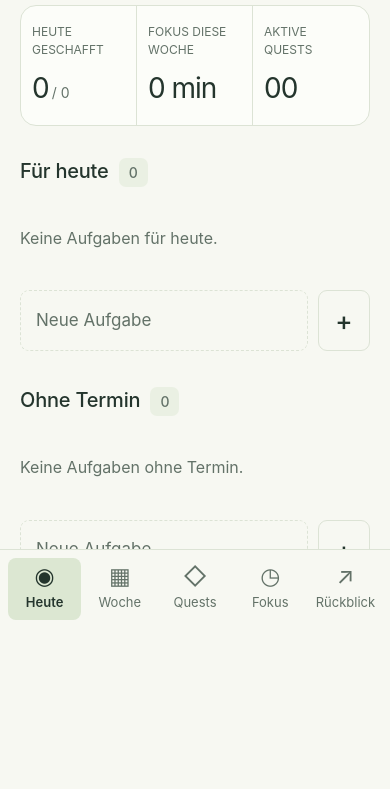
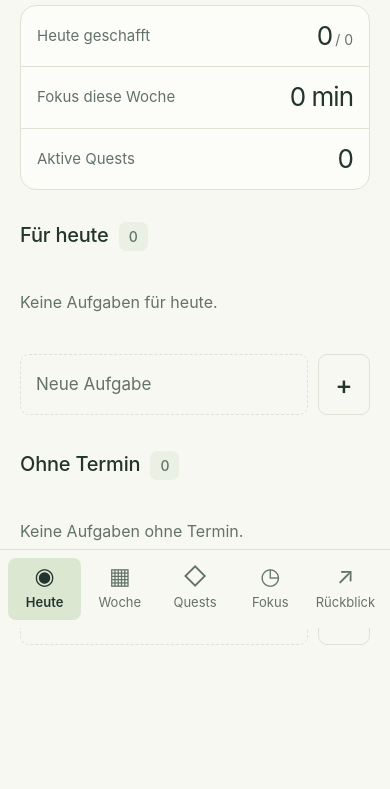
Before and after one commit to andi-0309/opdracht, a Laravel app: page / in a window 390 px wide. Shown: the part 216-1005 px from the top of the page. Before the commit the page ends 836 px from the top, so only its background shows below. Run offline with Laravel 12, Linux system fonts and the light colour scheme; the visitor is signed in with stand-in values (Sample User, id 1); data that the repository does not hold is empty; parts of the project's set-up code (start-up, migrations or seed data) failed here and were passed over.

Commit message:
Keep mobile summary labels readable without wrapping

```diff
--- a/public/app.css
+++ b/public/app.css
@@ -256,10 +256,10 @@ label textarea { min-height: 110px; resize: vertical; }
     #install { font-size: 15px; }
     .page-header { padding: 28px 0 24px; }
     .page-header h1 { font-size: 38px; }
-    .stats-strip { margin: 5px 0 30px; }
-    .stat { padding: 17px 11px; }
-    .stat-label { font-size: 12px; line-height: 1.5; letter-spacing: 0; }
-    .stat-value { font-size: 28px; margin-top: 10px; line-height: 1.4; }
+    .stats-strip { grid-template-columns: 1fr; margin: 5px 0 30px; }
+    .stat { display: grid; grid-template-columns: minmax(0, 1fr) auto; align-items: center; gap: 12px; padding: 12px 16px; border-right: 0; border-bottom: 1px solid var(--line); }
+    .stat-label { font-size: 15px; line-height: 1.5; letter-spacing: 0; }
+    .stat-value { font-size: 26px; margin-top: 0; line-height: 1.4; text-align: right; white-space: nowrap; }
     .stat-value small { font-size: 14px; margin-left: 3px; }
     .task { padding: 14px 0; gap: 10px; }
     .task-title { font-size: 18px; }
@@ -282,7 +282,7 @@ label textarea { min-height: 110px; resize: vertical; }
 }
 @media (max-width: 370px) {
     .app-layout main { padding-left: 14px; padding-right: 14px; }
-    .stat { padding: 15px 8px; }
+    .stat { padding: 12px 14px; }
     .stat-value { font-size: 25px; }
     .nav a { font-size: 12px; }
     .week-grid { margin-right: -14px; padding-right: 14px; }
--- a/public/app.js
+++ b/public/app.js
@@ -74,7 +74,7 @@ function stats() {
     const todayTasks = state.tasks.filter(t => dateValue(t.scheduled_for) === state.today);
     const done = todayTasks.filter(t => t.completed_at).length;
     const active = state.quests.filter(q => !q.completed_at).length;
-    return `<div class="stats-strip"><div class="stat"><span class="stat-label">HEUTE GESCHAFFT <span class="stat-decoration">✓</span></span><span class="stat-value">${done}<small>/ ${todayTasks.length}</small></span></div><div class="stat"><span class="stat-label">FOKUS DIESE WOCHE <span class="stat-decoration">◷</span></span><span class="stat-value">${escapeHtml(duration(state.weekly.seconds))}</span></div><div class="stat"><span class="stat-label">AKTIVE QUESTS <span class="stat-decoration">◇</span></span><span class="stat-value">${active.toString().padStart(2,'0')}</span></div></div>`;
+    return `<div class="stats-strip"><div class="stat"><span class="stat-label">Heute geschafft <span class="stat-decoration">✓</span></span><span class="stat-value">${done}<small>/ ${todayTasks.length}</small></span></div><div class="stat"><span class="stat-label">Fokus diese Woche <span class="stat-decoration">◷</span></span><span class="stat-value">${escapeHtml(duration(state.weekly.seconds))}</span></div><div class="stat"><span class="stat-label">Aktive Quests <span class="stat-decoration">◇</span></span><span class="stat-value">${active}</span></div></div>`;
 }
 function taskRow(task, compact = false) {
     const running = state.focus?.task_id === task.id;
@@ -110,7 +110,7 @@ function focusScreen() {
 function reviewScreen() {
     const quests=state.quests.map(q=>({...q,seconds:state.tasks.filter(t=>t.quest_id===q.id).reduce((sum,t)=>sum+Number(t.focus_seconds||0),0)})).filter(q=>q.seconds>0).sort((a,b)=>b.seconds-a.seconds);
     const total=quests.reduce((sum,q)=>sum+q.seconds,0);
-    return header('Rückblick') + `<div class="stats-strip"><div class="stat"><span class="stat-label">FOKUS DIESE WOCHE</span><span class="stat-value">${duration(state.weekly.seconds)}</span></div><div class="stat"><span class="stat-label">DIESE WOCHE ERLEDIGT</span><span class="stat-value">${state.weekly.completed}<small>Aufgaben</small></span></div><div class="stat"><span class="stat-label">QUESTS ABGESCHLOSSEN</span><span class="stat-value">${state.quests.filter(q=>q.completed_at).length}</span></div></div><section class="review-panel"><h2>Fokuszeit nach Quest</h2><p class="review-note">Gesamtzeit der vorhandenen Aufgaben.</p>${quests.length?quests.map(q=>`<div class="review-row">${tag(q)}<strong>${duration(q.seconds)}</strong></div><div class="review-bar"><span style="width:${Math.round(q.seconds/total*100)}%;background:${color(q.color)}"></span></div>`).join(''):'<p class="empty-small">Noch keine Fokuszeit gespeichert.</p>'}</section>`;
+    return header('Rückblick') + `<div class="stats-strip"><div class="stat"><span class="stat-label">Fokus diese Woche</span><span class="stat-value">${duration(state.weekly.seconds)}</span></div><div class="stat"><span class="stat-label">DIESE WOCHE ERLEDIGT</span><span class="stat-value">${state.weekly.completed}<small>Aufgaben</small></span></div><div class="stat"><span class="stat-label">QUESTS ABGESCHLOSSEN</span><span class="stat-value">${state.quests.filter(q=>q.completed_at).length}</span></div></div><section class="review-panel"><h2>Fokuszeit nach Quest</h2><p class="review-note">Gesamtzeit der vorhandenen Aufgaben.</p>${quests.length?quests.map(q=>`<div class="review-row">${tag(q)}<strong>${duration(q.seconds)}</strong></div><div class="review-bar"><span style="width:${Math.round(q.seconds/total*100)}%;background:${color(q.color)}"></span></div>`).join(''):'<p class="empty-small">Noch keine Fokuszeit gespeichert.</p>'}</section>`;
 }
 function render() {
     if(!state) return;
@@ -201,7 +201,7 @@ function pwaError(error) {
     output.hidden = false;
 }
 if ('serviceWorker' in navigator) {
-    navigator.serviceWorker.register('/sw.js?v=4').then(registration => {
+    navigator.serviceWorker.register('/sw.js?v=5').then(registration => {
         const watch = () => {
             const worker = registration.installing;
             worker?.addEventListener('statechange', () => {
--- a/public/offline.html
+++ b/public/offline.html
@@ -1 +1 @@
-<!doctype html><html lang="de"><head><meta charset="utf-8"><meta name="viewport" content="width=device-width,initial-scale=1"><meta name="theme-color" content="#f7f8f2"><title>Offline · Opdracht</title><script src="/theme.js?v=4"></script><link rel="stylesheet" href="/app.css?v=4"><link rel="icon" href="/icons/icon.svg?v=4"></head><body class="login-body"><div class="appearance"><label class="theme-picker"><span class="sr-only">Darstellung</span><select data-theme-select aria-label="Darstellung"><option value="system">System</option><option value="light">Hell</option><option value="dark">Dunkel</option></select></label></div><main class="login-wrap"><a class="brand" href="/"><span class="brand-mark">o</span>opdracht<span class="brand-dot">.</span></a><div class="login-card"><h1>Offline</h1><p class="intro">Keine Verbindung zum Server. Aufgaben können erst mit Verbindung geladen und bearbeitet werden.</p><p class="tiny">Ein gestarteter Timer läuft weiter.</p><a href="/" class="button primary wide">Erneut verbinden <span>↗</span></a></div></main></body></html>
+<!doctype html><html lang="de"><head><meta charset="utf-8"><meta name="viewport" content="width=device-width,initial-scale=1"><meta name="theme-color" content="#f7f8f2"><title>Offline · Opdracht</title><script src="/theme.js?v=5"></script><link rel="stylesheet" href="/app.css?v=5"><link rel="icon" href="/icons/icon.svg?v=5"></head><body class="login-body"><div class="appearance"><label class="theme-picker"><span class="sr-only">Darstellung</span><select data-theme-select aria-label="Darstellung"><option value="system">System</option><option value="light">Hell</option><option value="dark">Dunkel</option></select></label></div><main class="login-wrap"><a class="brand" href="/"><span class="brand-mark">o</span>opdracht<span class="brand-dot">.</span></a><div class="login-card"><h1>Offline</h1><p class="intro">Keine Verbindung zum Server. Aufgaben können erst mit Verbindung geladen und bearbeitet werden.</p><p class="tiny">Ein gestarteter Timer läuft weiter.</p><a href="/" class="button primary wide">Erneut verbinden <span>↗</span></a></div></main></body></html>
--- a/public/sw.js
+++ b/public/sw.js
@@ -1,7 +1,7 @@
 'use strict';
-const CACHE = 'opdracht-static-v4';
-const OFFLINE_URL = '/offline.html?v=4';
-const ASSETS = [OFFLINE_URL, '/app.css?v=4', '/app.js?v=4', '/theme.js?v=4', '/icons/icon.svg?v=4', '/icons/icon-192.png?v=4', '/icons/icon-512.png?v=4', '/icons/apple-touch-icon.png?v=4', '/manifest.webmanifest?v=4'];
+const CACHE = 'opdracht-static-v5';
+const OFFLINE_URL = '/offline.html?v=5';
+const ASSETS = [OFFLINE_URL, '/app.css?v=5', '/app.js?v=5', '/theme.js?v=5', '/icons/icon.svg?v=5', '/icons/icon-192.png?v=5', '/icons/icon-512.png?v=5', '/icons/apple-touch-icon.png?v=5', '/manifest.webmanifest?v=5'];
 self.addEventListener('install', event => {
     event.waitUntil(caches.open(CACHE).then(cache => cache.addAll(ASSETS.map(url => new Request(url, {cache: 'reload'})))).then(() => self.skipWaiting()));
 });
--- a/resources/views/app.blade.php
+++ b/resources/views/app.blade.php
@@ -6,12 +6,12 @@
     <meta name="theme-color" content="#f7f8f2">
     <meta name="csrf-token" content="{{ csrf_token() }}">
     <meta name="description" content="Aufgaben, Quests und Fokuszeiten.">
-    <link rel="manifest" href="/manifest.webmanifest?v=4">
-    <link rel="icon" href="/icons/icon.svg?v=4" type="image/svg+xml">
-    <link rel="apple-touch-icon" href="/icons/apple-touch-icon.png?v=4">
-    <script src="/theme.js?v=4"></script>
-    <link rel="stylesheet" href="/app.css?v=4">
-    <script src="/app.js?v=4" defer></script>
+    <link rel="manifest" href="/manifest.webmanifest?v=5">
+    <link rel="icon" href="/icons/icon.svg?v=5" type="image/svg+xml">
+    <link rel="apple-touch-icon" href="/icons/apple-touch-icon.png?v=5">
+    <script src="/theme.js?v=5"></script>
+    <link rel="stylesheet" href="/app.css?v=5">
+    <script src="/app.js?v=5" defer></script>
     <title>Opdracht</title>
 </head>
 <body>
--- a/resources/views/login.blade.php
+++ b/resources/views/login.blade.php
@@ -1,6 +1,6 @@
 <!doctype html>
 <html lang="de">
-<head><meta charset="utf-8"><meta name="viewport" content="width=device-width, initial-scale=1, viewport-fit=cover"><meta name="theme-color" content="#f7f8f2"><link rel="manifest" href="/manifest.webmanifest?v=4"><link rel="icon" href="/icons/icon.svg?v=4" type="image/svg+xml"><link rel="apple-touch-icon" href="/icons/apple-touch-icon.png?v=4"><script src="/theme.js?v=4"></script><link rel="stylesheet" href="/app.css?v=4"><title>Anmelden · Opdracht</title></head>
+<head><meta charset="utf-8"><meta name="viewport" content="width=device-width, initial-scale=1, viewport-fit=cover"><meta name="theme-color" content="#f7f8f2"><link rel="manifest" href="/manifest.webmanifest?v=5"><link rel="icon" href="/icons/icon.svg?v=5" type="image/svg+xml"><link rel="apple-touch-icon" href="/icons/apple-touch-icon.png?v=5"><script src="/theme.js?v=5"></script><link rel="stylesheet" href="/app.css?v=5"><title>Anmelden · Opdracht</title></head>
 <body class="login-body"><div class="appearance"><label class="theme-picker"><span class="sr-only">Darstellung</span><select data-theme-select aria-label="Darstellung"><option value="system">System</option><option value="light">Hell</option><option value="dark">Dunkel</option></select></label></div><main class="login-wrap"><a class="brand" href="/"><span class="brand-mark">o</span>opdracht<span class="brand-dot">.</span></a><div class="login-card"><h1>Anmelden</h1>
 @if(session('status'))<p class="notice">{{ session('status') }}</p>@endif
 @if($errors->any())<p class="form-error" role="alert">{{ $errors->first() }}</p>@endif
@@ -10,5 +10,5 @@
 @if(config('oidc.local_login', true))
 <form action="/login" method="post">@csrf<label>E-Mail<input type="email" name="email" value="{{ old('email') }}" autocomplete="username" required autofocus></label><label>Passwort<input type="password" name="password" autocomplete="current-password" required></label><label class="check-label"><input type="checkbox" name="remember" value="1"> Angemeldet bleiben</label><button type="submit" class="button primary wide">Anmelden <span aria-hidden="true">↗</span></button></form>
 @endif
-</div></main><script>if ('serviceWorker' in navigator) navigator.serviceWorker.register('/sw.js?v=4').catch(error => console.error('Opdracht service worker:', error));</script></body>
+</div></main><script>if ('serviceWorker' in navigator) navigator.serviceWorker.register('/sw.js?v=5').catch(error => console.error('Opdracht service worker:', error));</script></body>
 </html>
```
Also changed, not shown: public/manifest.webmanifest.
